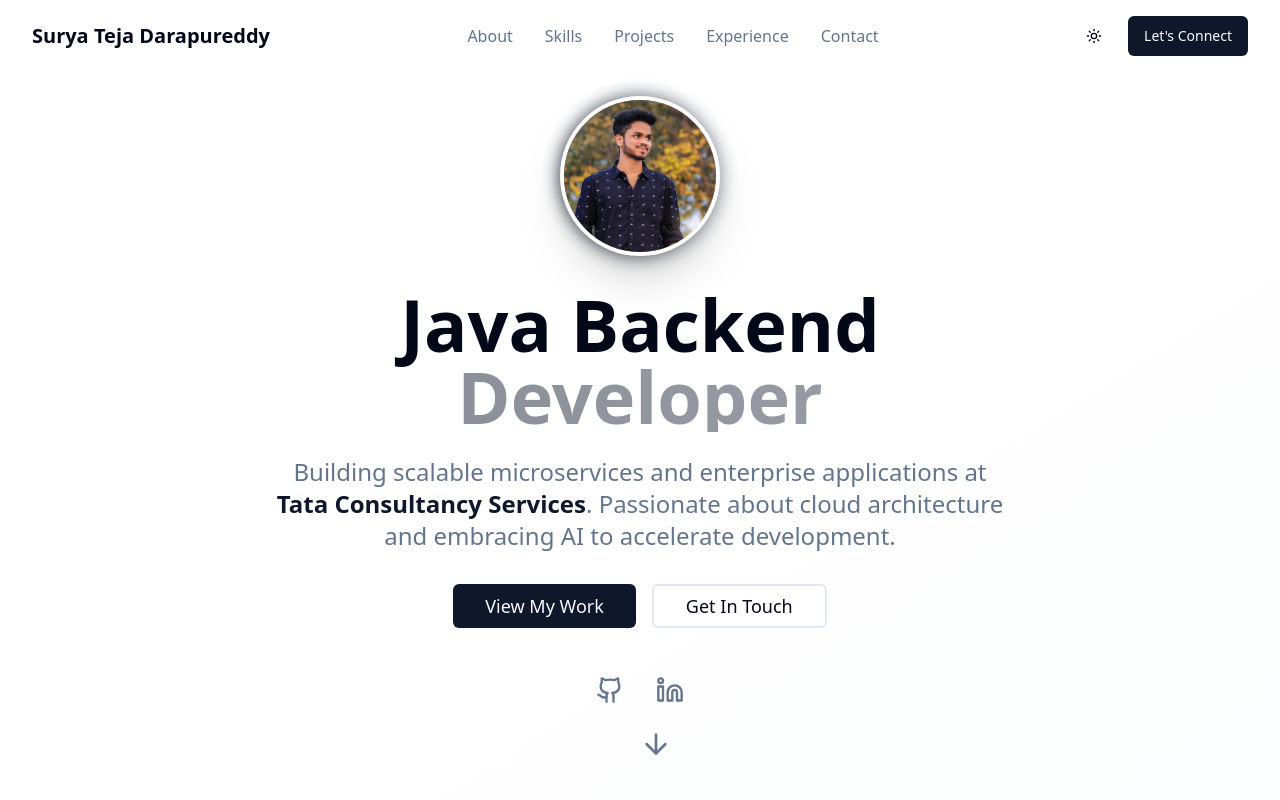
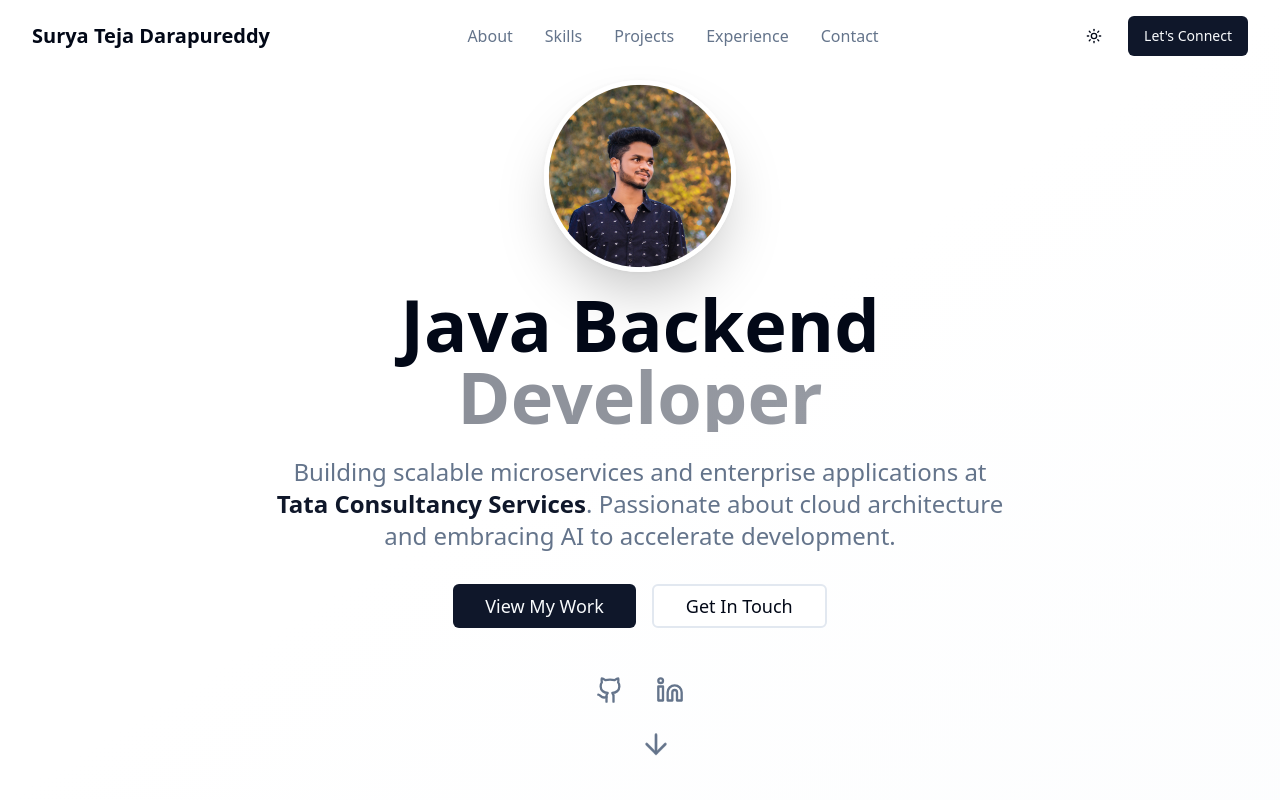
Before and after one commit to Surya1824/surya-teja-portfolio, a React (Vite) app: page / in a window 1280 px wide. Shown: the top 800 px of the page. Built offline with nearby package versions, Linux system fonts and the light colour scheme.

Commit message:
Zoom in and center profile picture
Adjust the Hero section to zoom in on the profile picture and center the face.

```diff
--- a/src/components/Hero.tsx
+++ b/src/components/Hero.tsx
@@ -20,6 +20,11 @@ const Hero = () => {
                 src="/lovable-uploads/e70bf4f6-2905-47e0-8d40-5c03f4cb5498.png"
                 alt="Surya Teja Darapureddy"
                 className="relative w-32 h-32 md:w-40 md:h-40 rounded-full object-cover border-4 border-background shadow-2xl transition-all duration-500 group-hover:scale-105"
+                style={{
+                  objectPosition: 'center top',
+                  transform: 'scale(1.2)',
+                  transformOrigin: 'center'
+                }}
               />
             </div>
           </div>
```
